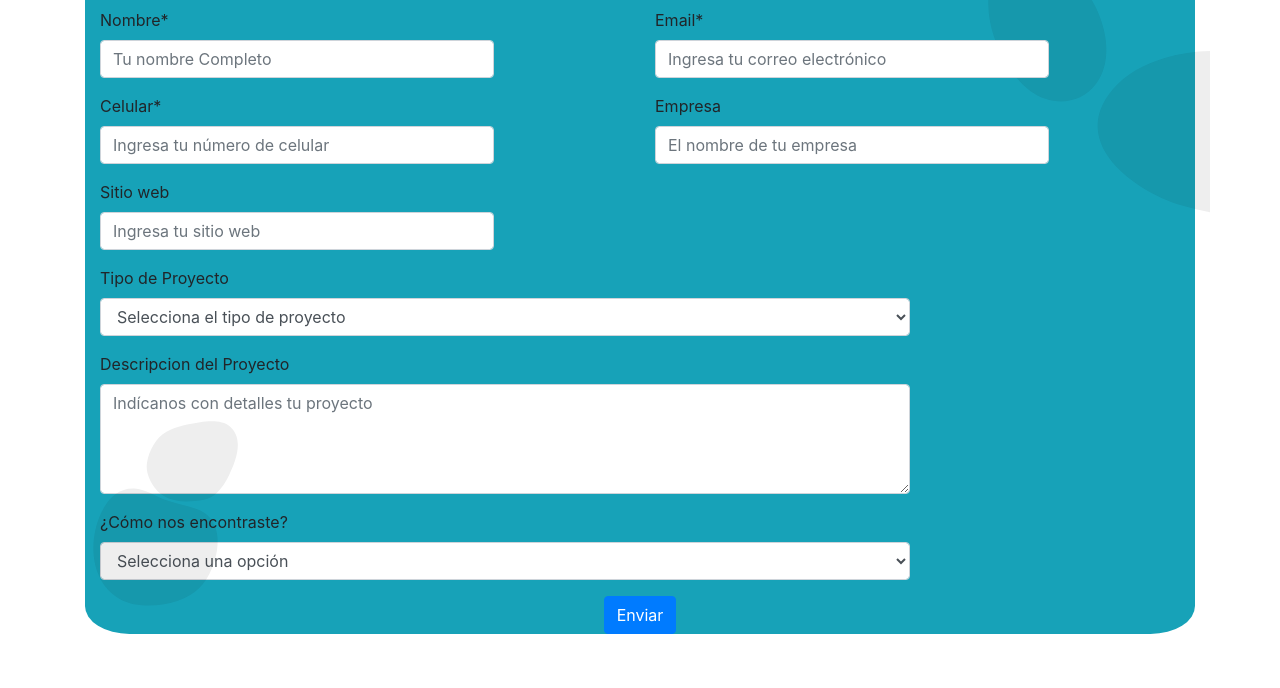
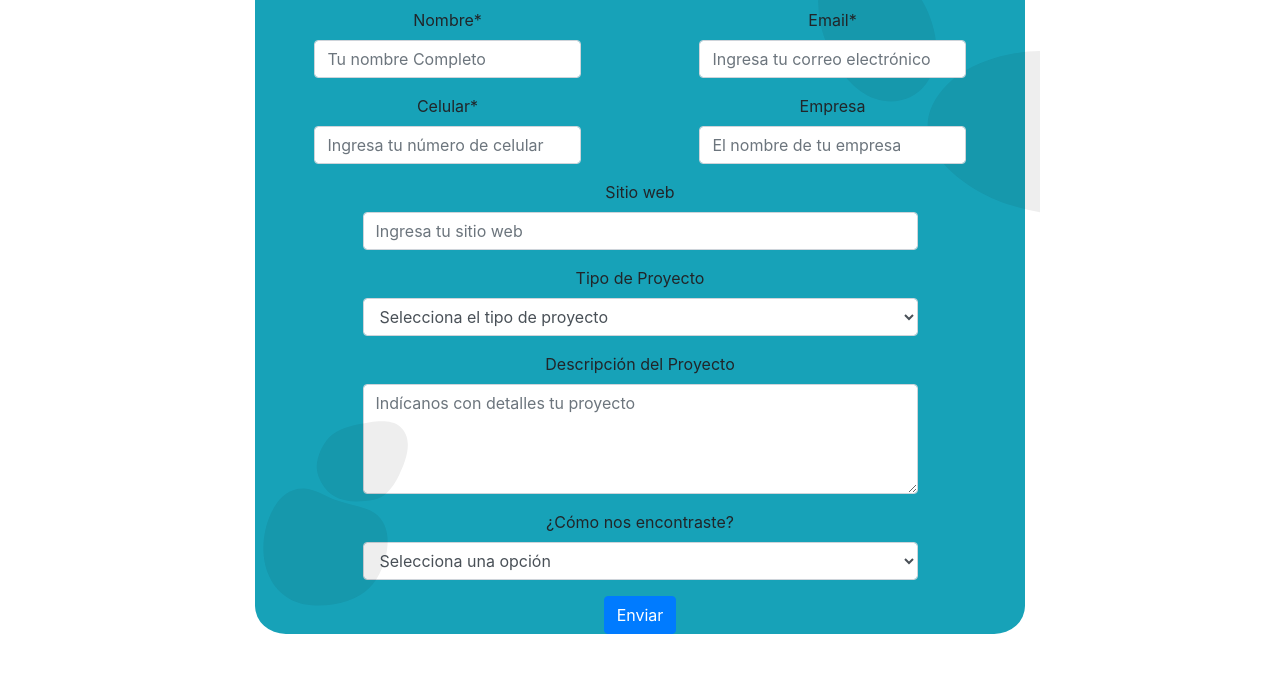
Before and after one commit to FranciscoDastres/form.landing.page.CD, a plain HTML site: page index.html in a window 1280 px wide. Shown: the part 112-800 px from the top of the page. Drawn offline with nearby package versions, Linux system fonts and the light colour scheme.

Commit message:
cambiando estilos y modificando index

```diff
--- a/assets/css/style.css
+++ b/assets/css/style.css
@@ -1,23 +1,27 @@
 .container{
-  background-color: info;
   border-radius: 4%;
+  max-width: 800px;
+  margin: 0 auto;
+
 }
 .svg-right {
   position: absolute;
   top: 0;
   right: 0;
-  /* Ajusta el tamaño y los márgenes según sea necesario */
   width: 242px;
   height: 331px;
 }
-
 .svg-bottom-left {
   position: absolute;
   bottom: 0;
   left: 0;
-  /* Ajusta el tamaño y los márgenes según sea necesario */
   width: 169px;
   height: 217px;
+}
+.form-group {
+  display: flex;
+  flex-direction: column;
+  align-items: center;
 }
 
 .form-control{
@@ -26,7 +30,6 @@
 h1{
   text-align: center;
 }
-
 .containerButton{
   text-align: center;
 }
--- a/assets/js/script.js
+++ b/assets/js/script.js
@@ -16,3 +16,16 @@ handleSelectChange = (selectId, specifyDivId, otherInputId) => {
 }
 handleSelectChange('tipoProyecto', 'projectSpecify', 'projectOther');
 handleSelectChange('howFindUs', 'findUsSpecify', 'findUsOther');
+
+
+document.getElementById('contactForm').addEventListener('submit',  (event) =>{
+  event.preventDefault(); // Previene el envío normal del formulario
+  $('#contactModal').modal('show'); // Muestra el modal
+
+  // Reinicia el formulario
+  document.getElementById('contactForm').reset();
+
+  // Opcional: Ocultar campos adicionales si es necesario
+  document.getElementById('projectSpecify').style.display = 'none';
+  document.getElementById('findUsSpecify').style.display = 'none';
+});
--- a/index.html
+++ b/index.html
@@ -11,7 +11,6 @@
 
 <body>
   <div class="container mt-5" style="position: relative;">
-    <!-- SVG que queremos posicionar -->
     <svg class="svg-right" width="242" height="331" viewBox="0 0 242 331" fill="none"
       xmlns="http://www.w3.org/2000/svg">
       <path
@@ -22,36 +21,32 @@
         fill="#121519" fill-opacity=".07"></path>
     </svg>
 
-
     <div class="container mt-5 bg-info">
-
       <h1 class="mb-4">Formulario de Contacto</h1>
-      <form>
+      <form id="contactForm">
         <div class="row g-4">
           <div class="form-group col-md-6 col-12">
-            <label for="nombre">Nombre*</label>
+            <label class="form-name" for="nombre">Nombre*</label>
             <input type="text" class="form-control" id="nombre" name="nombre" placeholder="Tu nombre Completo" required>
           </div>
           <div class="form-group col-md-6 col-12">
-            <label for="email">Email*</label>
-            <input type="email" class="form-control" id="email" name="email" placeholder="Ingresa tu correo electrónico"
-              required>
+            <label class="form-name" for="email">Email*</label>
+            <input type="email" class="form-control" id="email" name="email" placeholder="Ingresa tu correo electrónico" required>
           </div>
           <div class="form-group col-md-6 col-12">
-            <label for="telefono">Celular*</label>
-            <input type="tel" class="form-control" id="telefono" name="telefono"
-              placeholder="Ingresa tu número de celular" required>
+            <label class="form-name" for="telefono">Celular*</label>
+            <input type="tel" class="form-control" id="telefono" name="telefono" placeholder="Ingresa tu número de celular" required>
           </div>
           <div class="form-group col-md-6 col-12">
-            <label for="compania">Empresa</label>
+            <label class="form-name" for="empresa">Empresa</label>
             <input type="text" class="form-control" id="empresa" name="empresa" placeholder="El nombre de tu empresa">
           </div>
-          <div class="form-group col-md-6 col-12">
-            <label for="sitioWeb">Sitio web</label>
+          <div class="form-group col-12">
+            <label class="form-name" for="sitioWeb">Sitio web</label>
             <input type="text" class="form-control" id="sitioWeb" name="sitioWeb" placeholder="Ingresa tu sitio web">
           </div>
           <div class="form-group col-12">
-            <label for="tipoProyecto">Tipo de Proyecto</label>
+            <label class="form-name" for="tipoProyecto">Tipo de Proyecto</label>
             <select class="form-control" id="tipoProyecto" name="tipoProyecto" required>
               <option value="">Selecciona el tipo de proyecto</option>
               <option value="desarrolloWeb">Desarrollo web</option>
@@ -62,14 +57,12 @@
             </select>
             <div id="projectSpecify" style="display: none;">
               <label for="projectOther">Especificar</label>
-              <input type="text" class="form-control" id="projectOther" name="projectOther"
-                placeholder="Específica el servicio requerido">
+              <input type="text" class="form-control" id="projectOther" name="projectOther" placeholder="Específica el servicio requerido">
             </div>
           </div>
           <div class="form-group col-12">
-            <label for="about">Descripcion del Proyecto</label>
-            <textarea class="form-control" id="about" name="about" rows="4"
-              placeholder="Indícanos con detalles tu proyecto"></textarea>
+            <label for="about">Descripción del Proyecto</label>
+            <textarea class="form-control" id="about" name="about" rows="4" placeholder="Indícanos con detalles tu proyecto"></textarea>
           </div>
           <div class="form-group col-12">
             <label for="howFindUs">¿Cómo nos encontraste?</label>
@@ -82,8 +75,7 @@
             </select>
             <div id="findUsSpecify" style="display: none;">
               <label for="findUsOther">Especificar</label>
-              <input type="text" class="form-control" id="findUsOther" name="findUsOther"
-                placeholder="Específica cómo nos encontraste">
+              <input type="text" class="form-control" id="findUsOther" name="findUsOther" placeholder="Específica cómo nos encontraste">
             </div>
           </div>
         </div>
@@ -92,6 +84,7 @@
         </div>
       </form>
     </div>
+
     <svg class="svg-bottom-left" width="169" height="217" viewBox="0 0 169 217" fill="none"
       xmlns="http://www.w3.org/2000/svg">
       <path
@@ -101,12 +94,31 @@
         d="M147.005 75.6331C152.135 70.7783 156.106 64.2374 159.153 57.9073C166.014 43.6372 174.127 22.1368 160.207 9.68505C152.924 3.17188 139.243 3.86644 130.324 5.29774C118.428 7.20428 107.295 8.85077 96.5031 14.783C85.8056 20.6599 79.0155 33.6997 77.0014 45.6686C75.4978 54.5776 79.63 63.6672 84.7391 70.7453C91.8208 80.5571 103.503 84.2003 114.817 84.3975C121.101 84.5081 127.716 84.0527 133.89 82.8121C138.932 81.7962 143.273 79.1597 147.005 75.6331Z"
         fill="#121519" fill-opacity="0.07"></path>
     </svg>
+
+    <div class="modal fade" id="contactModal" tabindex="-1" role="dialog" aria-labelledby="contactModalLabel" aria-hidden="true">
+      <div class="modal-dialog" role="document">
+        <div class="modal-content">
+          <div class="modal-header">
+            <h5 class="modal-title" id="contactModalLabel">Gracias por tu mensaje</h5>
+            <button type="button" class="close" data-dismiss="modal" aria-label="Close">
+              <span aria-hidden="true">&times;</span>
+            </button>
+          </div>
+          <div class="modal-body">
+            Tu formulario ha sido enviado exitosamente. Nos pondremos en contacto contigo pronto.
+          </div>
+          <div class="modal-footer">
+            <button type="button" class="btn btn-secondary" data-dismiss="modal">Cerrar</button>
+          </div>
+        </div>
+      </div>
+    </div>
+
+    <script src="https://code.jquery.com/jquery-3.2.1.slim.min.js"></script>
+    <script src="https://cdnjs.cloudflare.com/ajax/libs/popper.js/1.11.0/umd/popper.min.js"></script>
+    <script src="https://stackpath.bootstrapcdn.com/bootstrap/4.0.0/js/bootstrap.min.js"></script>
+    <script src="/assets/js/script.js"></script>
   </div>
-
-  <script src="https://code.jquery.com/jquery-3.2.1.slim.min.js"></script>
-  <script src="https://cdnjs.cloudflare.com/ajax/libs/popper.js/1.11.0/umd/popper.min.js"></script>
-  <script src="https://stackpath.bootstrapcdn.com/bootstrap/4.0.0/js/bootstrap.min.js"></script>
-  <script src="/assets/js/script.js"></script>
 </body>
 
 </html>
```
